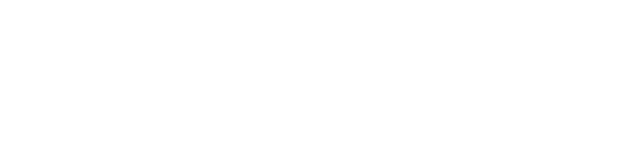
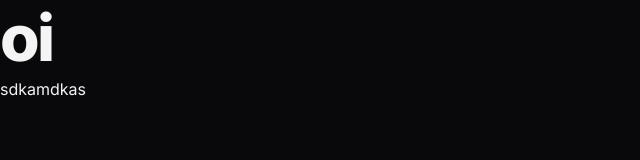
Before and after one commit to nwyan/zingen, a plain HTML site: page index.html in a window 1280 px wide. Shown: the whole page, without its empty margins (0-640 px from the left). Drawn offline with Linux system fonts and the light colour scheme.

Commit message:
Definindo variáveis CSS

```diff
--- a/index.html
+++ b/index.html
@@ -1,13 +1,19 @@
 <!DOCTYPE html>
 <html lang="pt-BR">
 <head>
+  <link rel="preconnect" href="https://fonts.googleapis.com">
+  <link rel="preconnect" href="https://fonts.gstatic.com" crossorigin>
+
   <meta charset="UTF-8">
   <meta name="viewport" content="width=device-width, initial-scale=1.0">
   <title>Zingen - Karaokê</title>
 
+  <link href="https://fonts.googleapis.com/css2?family=Inter:ital,opsz,wght@0,14..32,100..900;1,14..32,100..900&display=swap" rel="stylesheet">
+
   <link rel="stylesheet" href="styles/index.css">
 </head>
 <body>
-
+  <h1>oi</h1>
+  <a href="">sdkamdkas</a>
 </body>
 </html>
--- a/styles/global.css
+++ b/styles/global.css
@@ -0,0 +1,84 @@
+*,
+*::before,
+*::after {
+  box-sizing: border-box;
+}
+
+* {
+  margin: 0;
+  padding: 0;
+  font: inherit;
+
+  -webkit-font-smoothing: antialiased;
+  -moz-osx-font-smoothing: grayscale;
+}
+
+:root {
+  --bg-color: #09090b;
+  --surface-color: #18181b;
+  --stroke-color: #27272A;
+  --text-color-primary: #f4f4f5;
+  --text-color-secondary: #a1a1aa;
+  --brand-color-primary: #f7b733;
+  --brand-color-secondary: #FC4A1A;
+
+  --ff-sans: 'Inter', system-ui, sans-serif;
+  --fw-base: 400;
+  --fw-md: 500;
+  --fw-bold: 800;
+
+  --fs-sm: 0.875rem;
+  --fs-base: 1rem;
+  --fs-lg: 1.25rem;
+  --fs-xl: 1.5rem;
+  --fs-2xl: 2.5rem;
+}
+
+html {
+  font-family: var(--ff-sans);
+  font-weight: var(--fw-base);
+  font-size: var(--fs-base);
+  line-height: 1.6;
+  color: var(--text-color-primary);
+}
+
+body {
+  background-color: var(--bg-color);
+}
+
+h1, h2, h3 {
+  line-height: 1.2;
+  color: var(--text-color-primary);
+  font-weight: var(--fw-bold);
+  letter-spacing: -0.04em;
+}
+
+h1 {
+  font-size: var(--fs-2xl);
+}
+
+h2 {
+  font-size: var(--fs-xl);
+}
+
+
+h3 {
+  font-size: var(--fs-lg);
+}
+
+a {
+  text-decoration: none;
+  color: inherit;
+}
+
+ul[role="list"] {
+  list-style: none;
+}
+
+@media (width >= 80em) {
+  :root {
+    --fs-lg: 2rem;
+    --fs-xl: 3rem;
+    --fs-2xl: 4rem;
+  }
+}
```
